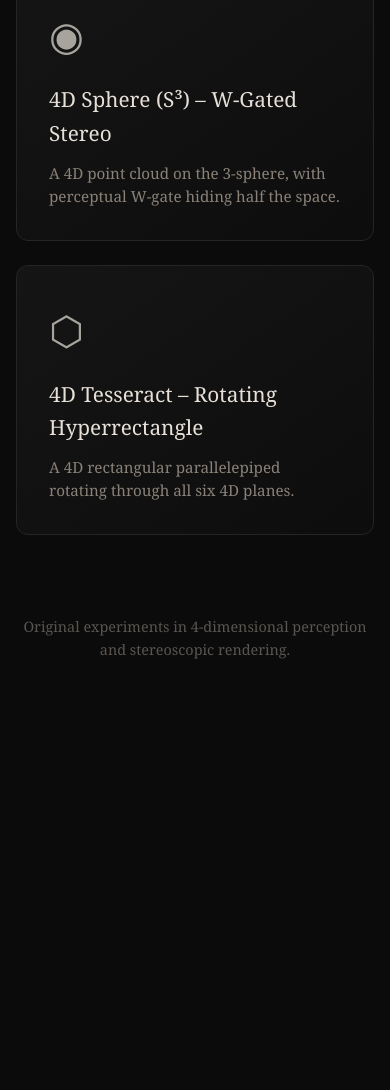
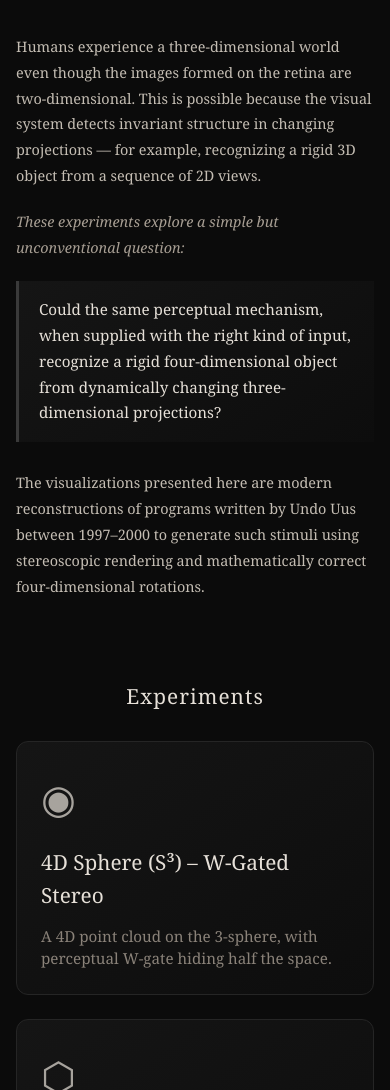
Before and after one commit to erikuus/undo-uus-4d-visuals, a website built with Vite: page web/index.html in a window 390 px wide. Shown: the part 253-1343 px from the top of the page. Before the commit the page ends 954 px from the top, so only its background shows below. Built offline with nearby package versions, Linux system fonts and the light colour scheme.

Commit message:
Revamp landing page layout and content
Enhanced the landing page with a new introduction section, improved experiment descriptions, and added a GitHub source code link. Updated the footer for clearer attribution and legal information. Refactored CSS for better layout, responsiveness, and visual hierarchy, including new styles for intro, experiments, and footer sections.

```diff
--- a/web/src/main.ts
+++ b/web/src/main.ts
@@ -42,23 +42,58 @@ function showLanding() {
     <div class="landing">
       <header class="landing-header">
         <h1>4D Visualisations</h1>
-        <p class="subtitle">Reconstructions of Undo Uus's QBasic experiments (1997–2000)</p>
+        <p class="subtitle">Reconstructions of Undo Uus's experiments in human perception (1997–2000)</p>
+        <a href="https://github.com/erikuus/undo-uus-4d-visuals" class="github-link" target="_blank" rel="noopener noreferrer">
+          <svg width="16" height="16" viewBox="0 0 16 16" fill="currentColor" style="vertical-align: middle; margin-right: 6px;">
+            <path d="M8 0C3.58 0 0 3.58 0 8c0 3.54 2.29 6.53 5.47 7.59.4.07.55-.17.55-.38 0-.19-.01-.82-.01-1.49-2.01.37-2.53-.49-2.69-.94-.09-.23-.48-.94-.82-1.13-.28-.15-.68-.52-.01-.53.63-.01 1.08.58 1.23.82.72 1.21 1.87.87 2.33.66.07-.52.28-.87.51-1.07-1.78-.2-3.64-.89-3.64-3.95 0-.87.31-1.59.82-2.15-.08-.2-.36-1.02.08-2.12 0 0 .67-.21 2.2.82.64-.18 1.32-.27 2-.27.68 0 1.36.09 2 .27 1.53-1.04 2.2-.82 2.2-.82.44 1.1.16 1.92.08 2.12.51.56.82 1.27.82 2.15 0 3.07-1.87 3.75-3.65 3.95.29.25.54.73.54 1.48 0 1.07-.01 1.93-.01 2.2 0 .21.15.46.55.38A8.013 8.013 0 0016 8c0-4.42-3.58-8-8-8z"/>
+          </svg>
+          Source code and archival material
+        </a>
       </header>
+
+      <section class="intro">
+        <p>
+          Humans experience a three-dimensional world even though the images formed on the retina are two-dimensional.
+          This is possible because the visual system detects invariant structure in changing projections — for example,
+          recognizing a rigid 3D object from a sequence of 2D views.
+        </p>
+        <p class="question">
+          These experiments explore a simple but unconventional question:
+        </p>
+        <p class="emphasis">
+          Could the same perceptual mechanism, when supplied with the right kind of input,
+          recognize a rigid four-dimensional object from dynamically changing three-dimensional projections?
+        </p>
+        <p>
+          The visualizations presented here are modern reconstructions of programs written by Undo Uus between
+          1997–2000 to generate such stimuli using stereoscopic rendering and mathematically correct
+          four-dimensional rotations.
+        </p>
+      </section>
+
+      <section class="experiments">
+        <h2>Experiments</h2>
         <div class="vis-grid">
           ${Object.entries(visualizations)
             .map(
               ([id, vis]) => `
             <a href="#${id}" class="vis-card">
               <div class="vis-card-icon">${id === "four16" ? "◉" : "⬡"}</div>
-            <h2>${vis.title}</h2>
+              <h3>${vis.title}</h3>
               <p>${vis.description}</p>
             </a>
           `,
             )
             .join("")}
         </div>
+      </section>
+
       <footer class="landing-footer">
-        <p>Original experiments in 4-dimensional perception and stereoscopic rendering.</p>
+        <div class="footer-legal">
+          <p>© 1997–2000 Undo Uus (original experiments)</p>
+          <p>© 2024–present Erik Uus (reconstructions and archival presentation)</p>
+          <p class="disclaimer">This site is a research and archival project, not a commercial product.</p>
+        </div>
       </footer>
     </div>
   `;
--- a/web/src/style.css
+++ b/web/src/style.css
@@ -21,12 +21,15 @@ body {
   display: flex;
   flex-direction: column;
   align-items: center;
-  padding: 60px 20px;
+  padding: 60px 20px 80px;
+  max-width: 900px;
+  margin: 0 auto;
 }
 
 .landing-header {
   text-align: center;
-  margin-bottom: 60px;
+  margin-bottom: 50px;
+  width: 100%;
 }
 
 .landing-header h1 {
@@ -43,15 +46,76 @@ body {
 .subtitle {
   font-size: 1.1rem;
   color: #8a8279;
-  margin: 0;
+  margin: 0 0 24px;
   font-style: italic;
+}
+
+.github-link {
+  display: inline-block;
+  padding: 10px 24px;
+  margin-top: 8px;
+  background: linear-gradient(145deg, #1a1a1a 0%, #0f0f0f 100%);
+  border: 1px solid #2a2a2a;
+  border-radius: 6px;
+  color: #b8b1a7;
+  text-decoration: none;
+  font-size: 0.95rem;
+  transition: all 0.3s ease;
+}
+
+.github-link:hover {
+  border-color: #3a3a3a;
+  color: #e6e0d8;
+  transform: translateY(-2px);
+}
+
+.intro {
+  margin-bottom: 60px;
+  width: 100%;
+}
+
+.intro p {
+  font-size: 0.95rem;
+  line-height: 1.8;
+  margin-bottom: 20px;
+  color: #c4bdb3;
+}
+
+.intro .question {
+  font-style: italic;
+  color: #a89f94;
+  margin-top: 16px;
+  margin-bottom: 12px;
+}
+
+.intro .emphasis {
+  font-size: 0.95rem;
+  line-height: 1.7;
+  padding: 20px 28px;
+  background: linear-gradient(145deg, #151515 0%, #0d0d0d 100%);
+  border-left: 3px solid #3a3a3a;
+  margin: 20px 0 28px;
+  color: #e6e0d8;
+}
+
+.experiments {
+  width: 100%;
+  margin-bottom: 60px;
+}
+
+.experiments h2 {
+  font-size: 1.5rem;
+  font-weight: 500;
+  margin: 0 0 28px;
+  color: #e6e0d8;
+  letter-spacing: 0.05em;
+  text-align: center;
 }
 
 .vis-grid {
   display: grid;
   grid-template-columns: repeat(auto-fit, minmax(300px, 1fr));
   gap: 24px;
-  max-width: 800px;
   width: 100%;
 }
 
@@ -78,7 +142,7 @@ body {
   opacity: 0.7;
 }
 
-.vis-card h2 {
+.vis-card h3 {
   font-size: 1.3rem;
   font-weight: 500;
   margin: 0 0 12px;
@@ -93,14 +157,26 @@ body {
 }
 
 .landing-footer {
+  width: 100%;
   margin-top: 80px;
+  padding-top: 40px;
+  border-top: 1px solid #252525;
+}
+
+.footer-legal {
   text-align: center;
 }
 
-.landing-footer p {
+.footer-legal p {
   color: #5a5550;
-  font-size: 0.9rem;
-  margin: 0;
+  font-size: 0.85rem;
+  margin: 4px 0;
+}
+
+.footer-legal .disclaimer {
+  margin-top: 12px;
+  font-style: italic;
+  color: #6a6560;
 }
 
 /* Visualization Page */
@@ -151,15 +227,37 @@ footer {
 
 /* Responsive */
 @media (max-width: 600px) {
+  .landing {
+    padding: 40px 16px 60px;
+  }
+
   .landing-header h1 {
     font-size: 2rem;
+    letter-spacing: 0.05em;
+  }
+
+  .subtitle {
+    font-size: 1rem;
+  }
+
+  .intro p {
+    font-size: 0.9rem;
+  }
+
+  .intro .emphasis {
+    font-size: 0.95rem;
+    padding: 16px 20px;
+  }
+
+  .experiments h2 {
+    font-size: 1.3rem;
   }
 
   .vis-grid {
     grid-template-columns: 1fr;
   }
 
-  .landing {
-    padding: 40px 16px;
+  .vis-card {
+    padding: 24px;
   }
 }
```
Lines whose indentation alone changed are shown as unchanged.
